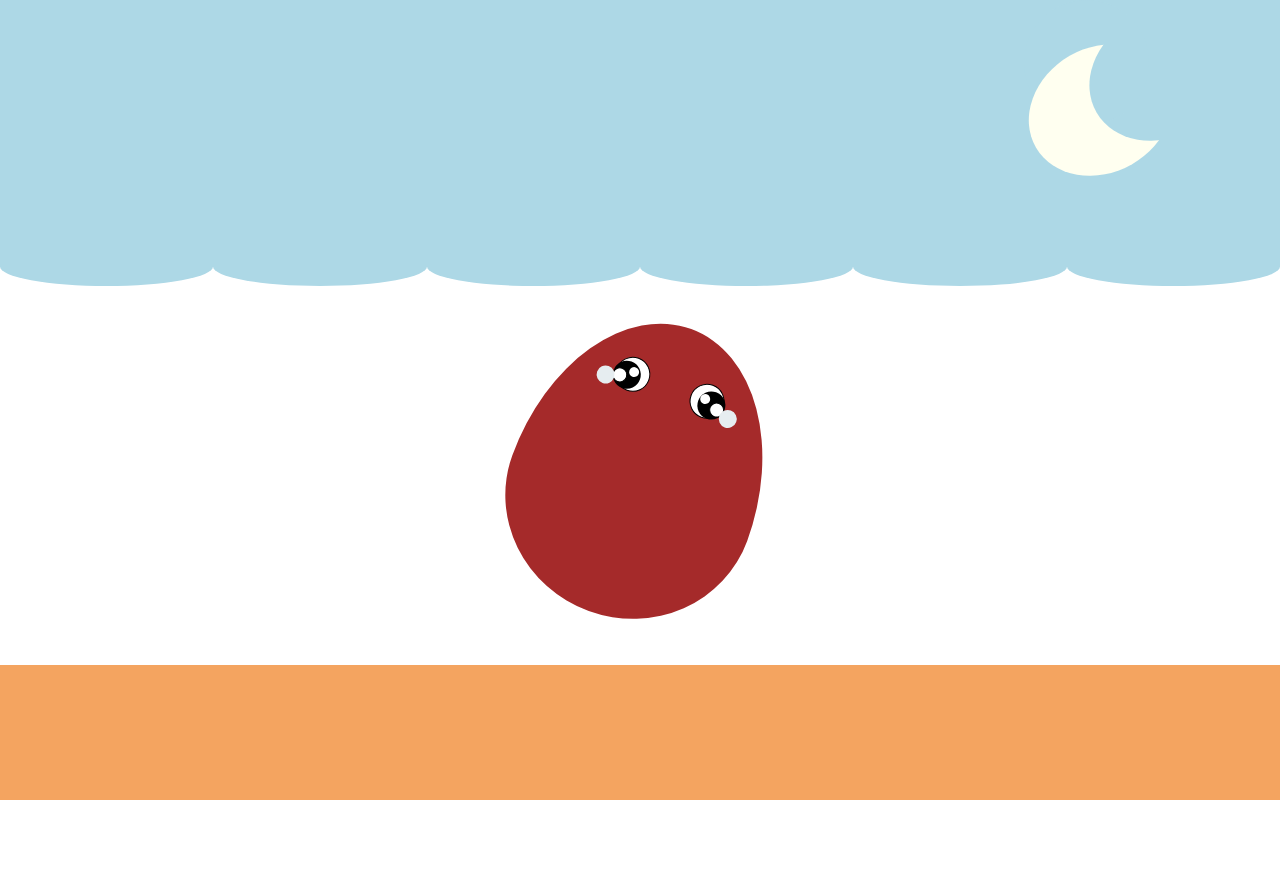
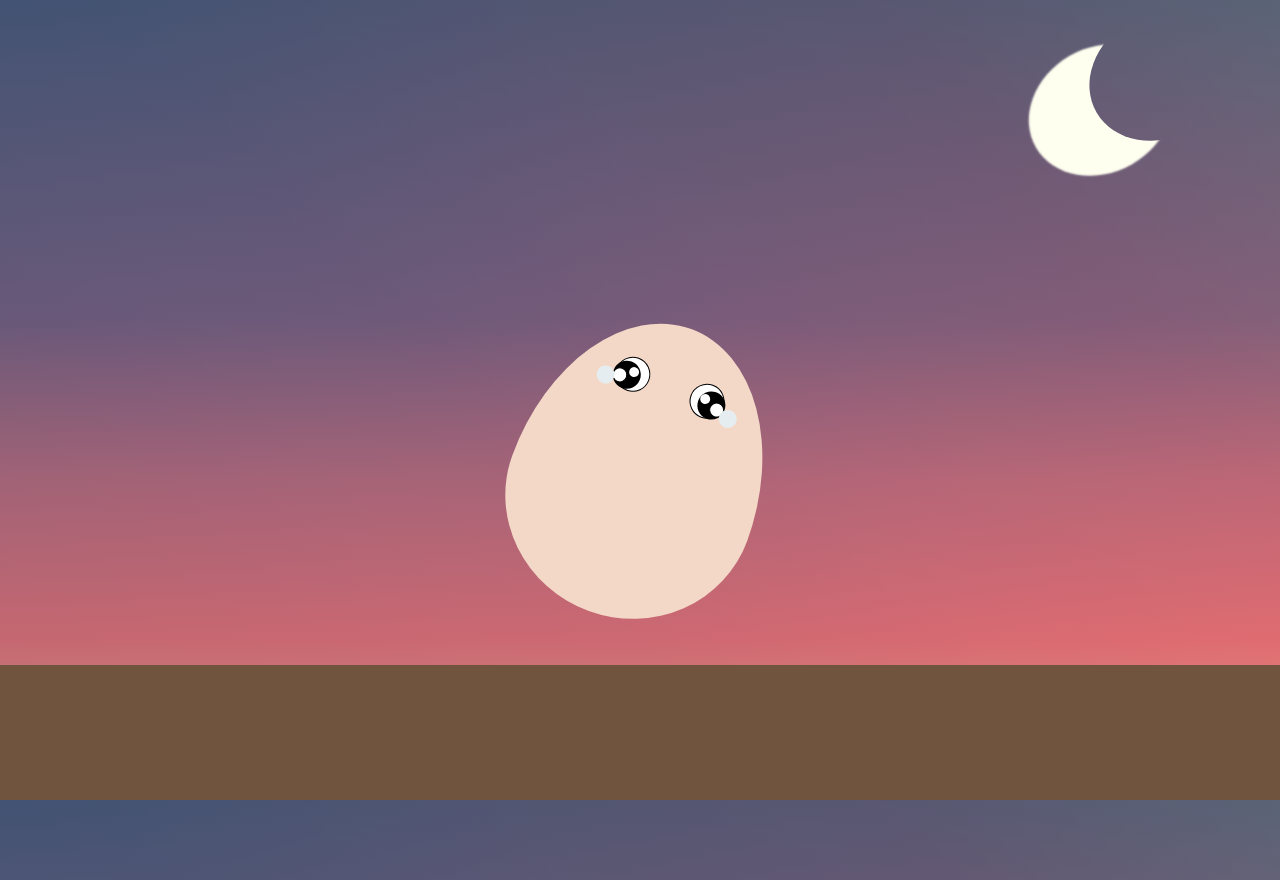
Before and after one commit to nalowageena/Lonely-egg-CSS-art, a plain HTML site: page index.html in a window 1280 px wide. Drawn offline with Linux system fonts and the light colour scheme.

Commit message:
changed colors of the art

```diff
--- a/style.css
+++ b/style.css
@@ -3,11 +3,40 @@
   margin: 0;
   padding: 0;
   --all-border: 2px solid #000;
-  --sky-color: lightblue;
+  --sky-color: linear-gradient(
+    to bottom,
+    rgba(53, 80, 112, 0.8),
+    20%,
+    rgba(108, 88, 121, 0.8),
+    rgba(181, 101, 118, 0.8),
+    rgba(229, 107, 111, 0.8),
+    rgba(234, 172, 139, 0.8)
+  ),
+  linear-gradient(
+    50deg,
+    rgba(53, 80, 112, 0.8),
+    20%,
+    rgba(108, 88, 121, 0.8),
+    rgba(181, 101, 118, 0.8),
+    rgba(229, 107, 111, 0.8),
+    rgba(234, 172, 139, 0.8)
+  ),
+  linear-gradient(
+    20deg,
+    rgba(53, 80, 112, 0.8),
+    20%,
+    rgba(108, 88, 121, 0.8),
+    rgba(181, 101, 118, 0.8),
+    rgba(229, 107, 111, 0.8),
+    rgba(234, 172, 139, 0.8)
+  )
+  ;
+  /* --sub-sky-color: linear-gradient(to bottom, #b56576, #e56b6f, #eaac8b); */
   --moon-color: ivory;
-  --egg-color: brown;
+  --egg-color: #f3d8c7;
   --eye-color: #fff;
   --tear-color: #e6edf0;
+  --mud-color: #70543e;
 }
 /* --container contains everything */
 body {
@@ -16,6 +45,7 @@ body {
   display: flex;
   justify-content: center;
   align-items: center;
+  background: var(--sky-color);
 }
 .container {
   background-color: transparent;
@@ -29,7 +59,7 @@ body {
   /* border: var(--all-border); */
   flex-grow: 1;
   flex-shrink: 1;
-  background-color: var(--sky-color);
+  background: transparent;
   display: flex;
   flex-direction: column;
   position: relative;
@@ -54,7 +84,7 @@ body {
   height: 150px;
   width: 125px;
   border-radius: 50%;
-  box-shadow: 0px 70px 0px var(--moon-color);
+  box-shadow: 0px 70px 2px var(--moon-color);
   transform: rotate(60deg);
 }
 .moon::after {
@@ -93,6 +123,7 @@ body {
   /* position: relative; */
   display: flex;
   justify-content: center;
+  background: transparent;
 }
 .lonelyEgg {
   position: absolute;
@@ -131,7 +162,8 @@ body {
   display: flex;
   justify-content: space-between;
 }
-.eye-iris1, .eye-iris2{
+.eye-iris1,
+.eye-iris2 {
   content: '';
   background-color: #000;
   height: 28px;
@@ -140,7 +172,8 @@ body {
   top: 0px;
   position: relative;
 }
-  .eye-iris1::after, .eye-iris2::after{
+.eye-iris1::after,
+.eye-iris2::after {
   position: absolute;
   content: '';
   background-color: #fff;
@@ -148,19 +181,20 @@ body {
   width: 10px;
   border-radius: 50%;
 }
-.eye-iris1::after{
+.eye-iris1::after {
   top: 4px;
   left: 15px;
 }
-.eye-iris2::after{
+.eye-iris2::after {
   top: 5px;
   left: 1px;
 }
- .eye-iris1::before, .eye-iris2::before {
+.eye-iris1::before,
+.eye-iris2::before {
   position: absolute;
   content: '';
 }
-.tears-plane{
+.tears-plane {
   background-color: transparent;
   height: 15%;
   width: 47%;
@@ -170,7 +204,8 @@ body {
   display: flex;
   justify-content: space-between;
 }
-.tear1, .tear2{
+.tear1,
+.tear2 {
   content: '';
   background-color: #fff;
   height: 15px;
@@ -180,7 +215,8 @@ body {
   border: 1px solid #000;
   position: relative;
 }
-.tear1::after, .tear2::after{
+.tear1::after,
+.tear2::after {
   position: absolute;
   content: '';
   background-color: var(--tear-color);
@@ -188,15 +224,16 @@ body {
   width: 18px;
   border-radius: 50%;
 }
-.tear1::after{
+.tear1::after {
   right: 11px;
   top: 2px;
 }
-.tear2::after{
+.tear2::after {
   left: 11px;
   top: 2px;
 }
-.tear1::before, .tear2::before {
+.tear1::before,
+.tear2::before {
   position: absolute;
   content: '';
 }
@@ -204,7 +241,7 @@ body {
 }
 /* ground contains groundBumps */
 .ground {
-  background-color: sandybrown;
+  background-color: var(--mud-color);
   /* border: var(--all-border); */
   flex-grow: 1;
   flex-shrink: 1;
```
